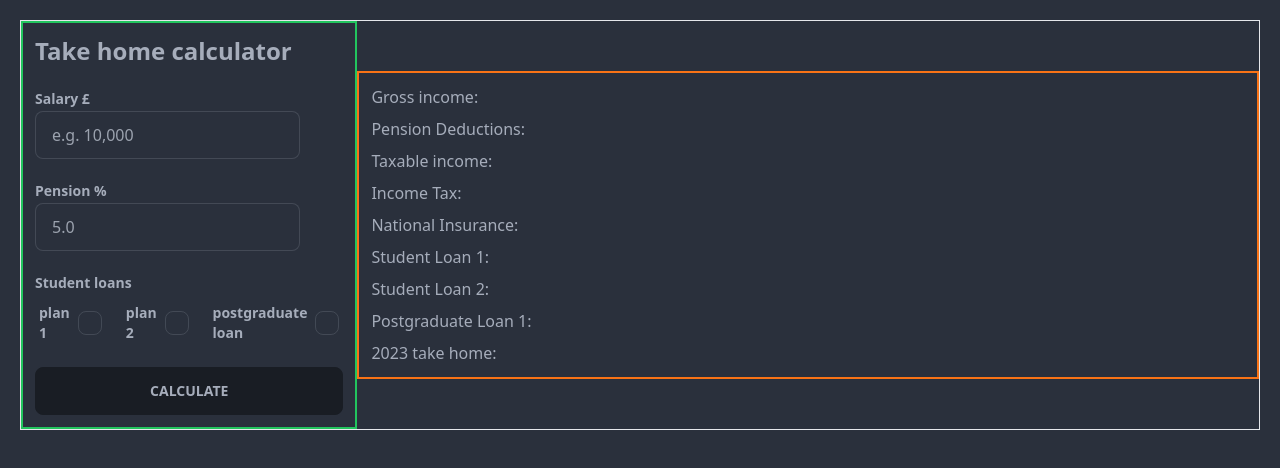
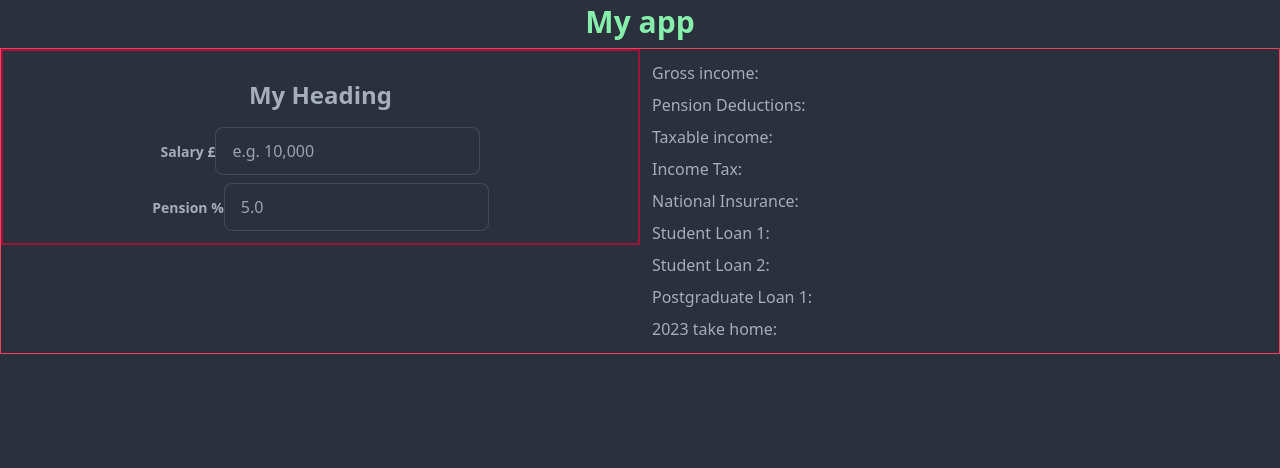
Before and after one commit to aamircodes/salary-calculator, a React (Create React App) app: page / in a window 1280 px wide. Shown: the top 468 px of the page. Built offline with nearby package versions, Linux system fonts and the light colour scheme.

Commit message:
wip layout of form

```diff
--- a/src/App.js
+++ b/src/App.js
@@ -1,6 +1,7 @@
 import { useState } from 'react';
 import Form from './components/Form';
 import Table from './components/Table';
+import Header from './components/Header';
 
 const App = () => {
   const [grossIncome, setGrossIncome] = useState(null);
@@ -14,8 +15,10 @@ const App = () => {
   const [takehome, setTakehome] = useState('');
 
   return (
-    <div className='App'>
-      <div className='flex flex-row justify-start items-center h-full border border-white-500'>
+    <>
+      <Header />
+      <div className='flex flex-row border border-rose-500'>
+        <div className='w-1/2'>
           <Form
             setGrossIncome={setGrossIncome}
             setTaxableIncome={setTaxableIncome}
@@ -27,6 +30,8 @@ const App = () => {
             setPgLoan={setPgLoan}
             setTakehome={setTakehome}
           />
+        </div>
+        <div className='w-1/2'>
           <Table
             grossIncome={grossIncome}
             taxableIncome={taxableIncome}
@@ -40,6 +45,7 @@ const App = () => {
           />
         </div>
       </div>
+    </>
   );
 };
 
--- a/src/components/Form.js
+++ b/src/components/Form.js
@@ -66,12 +66,14 @@ const Form = ({
   };
 
   return (
-    <div className='p-3 border-2 border-green-500 max-w-sm'>
-      <h1 className='text-2xl font-bold mb-4'>Take home calculator</h1>
-      <form className='flex flex-col gap-4' onSubmit={handleSubmit}>
-        <div className='flex flex-col gap-2'>
+    <div className='p-3 border-2 border-rose-800'>
+      <div className='container mx-auto py-4'>
+        <h2 className='text-2xl font-bold text-center'>My Heading</h2>
+      </div>
+      <form className='grid grid-cols-1 gap-2' onSubmit={handleSubmit}>
+        <div className='flex flex-col items-center'>
           <label className='text-lg font-semibold cursor-pointer'>
-            <span className='label-text mr-2'>Salary {`\u00A3`}</span>
+            <span className='label-text'>Salary {`\u00A3`}</span>
             <input
               className='input input-bordered max-w-xs font-normal'
               type='number'
@@ -83,9 +85,9 @@ const Form = ({
             />
           </label>
         </div>
-        <div className='flex flex-col gap-2'>
+        <div className='flex flex-col items-center'>
           <label className='text-lg font-semibold cursor-pointer'>
-            <span className='label-text mr-2'>Pension {`\u0025`}</span>
+            <span className='label-text'>Pension {`\u0025`}</span>
             {/* add validation */}
             <input
               className='input input-bordered max-w-xs font-normal'
@@ -98,7 +100,7 @@ const Form = ({
             />
           </label>
         </div>
-        <div className='flex flex-col gap-2'>
+        {/* <div className='flex flex-col gap-2'>
           <label className='text-lg font-semibold cursor-pointer'>
             <span className='label-text'>Student loans</span>
             <div className='flex flex-row gap-4'>
@@ -134,7 +136,7 @@ const Form = ({
         </div>
         <button className='btn w-full max-w-xs' type='submit'>
           Calculate
-        </button>
+        </button> */}
       </form>
     </div>
   );
--- /dev/null
+++ b/src/components/Header.js
@@ -0,0 +1,9 @@
+const Header = () => {
+  return (
+    <h1 className='font-bold text-3xl text-center py-1 pb-2 text-green-300 '>
+      My app
+    </h1>
+  );
+};
+
+export default Header;
--- a/src/components/Table.js
+++ b/src/components/Table.js
@@ -10,7 +10,7 @@ const Table = ({
   takehome,
 }) => {
   return (
-    <div className='flex flex-col gap-2 p-3 border-2 border-orange-500 w-full h-full'>
+    <div className='flex flex-col gap-2 p-3'>
       <div>Gross income: {grossIncome}</div>
       <div>Pension Deductions: {pensionDeductions}</div>
       <div>Taxable income: {taxableIncome}</div>
```
Lines whose indentation alone changed are shown as unchanged.
